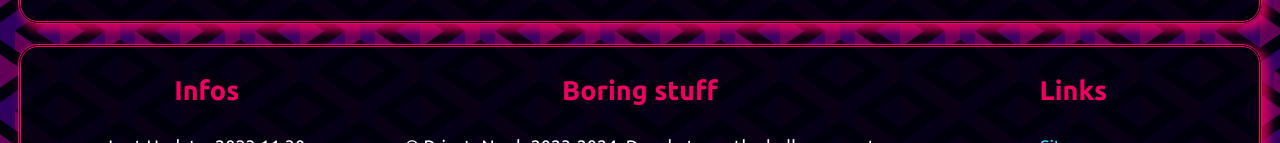
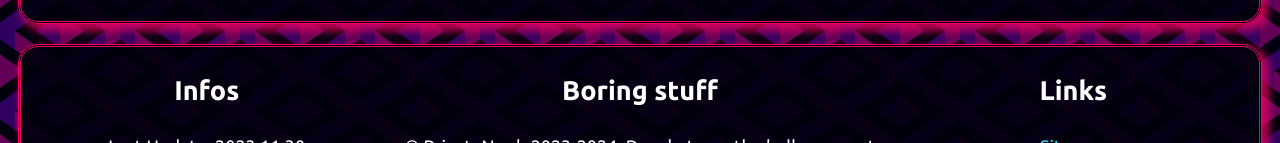
Before and after one commit to PrivateN00b/privatenoob.top, a React (Vite) app: page /404 in a window 1280 px wide. Shown: the part 809-952 px from the top of the page. Built offline with nearby package versions, Linux system fonts and the light colour scheme.

Commit message:
refactor: Moved h2 color styling over to Container

```diff
--- a/src/components/ui/Container.tsx
+++ b/src/components/ui/Container.tsx
@@ -8,7 +8,8 @@ const Container = styled.div`
     display: block;
   }
 
-  h1 {
+  h1,
+  h2 {
     color: ${({ theme }) => theme.colors.primary};
   }
 
--- a/src/styles/global.ts
+++ b/src/styles/global.ts
@@ -22,10 +22,6 @@ const globalStyle = createGlobalStyle`
   -webkit-font-smoothing: antialiased;
   -moz-osx-font-smoothing: grayscale;
   -webkit-text-size-adjust: 100%;
-
-  h2 {
-    color: ${({ theme }) => theme.colors.primary};
-  }
 }
 
 html {
```
